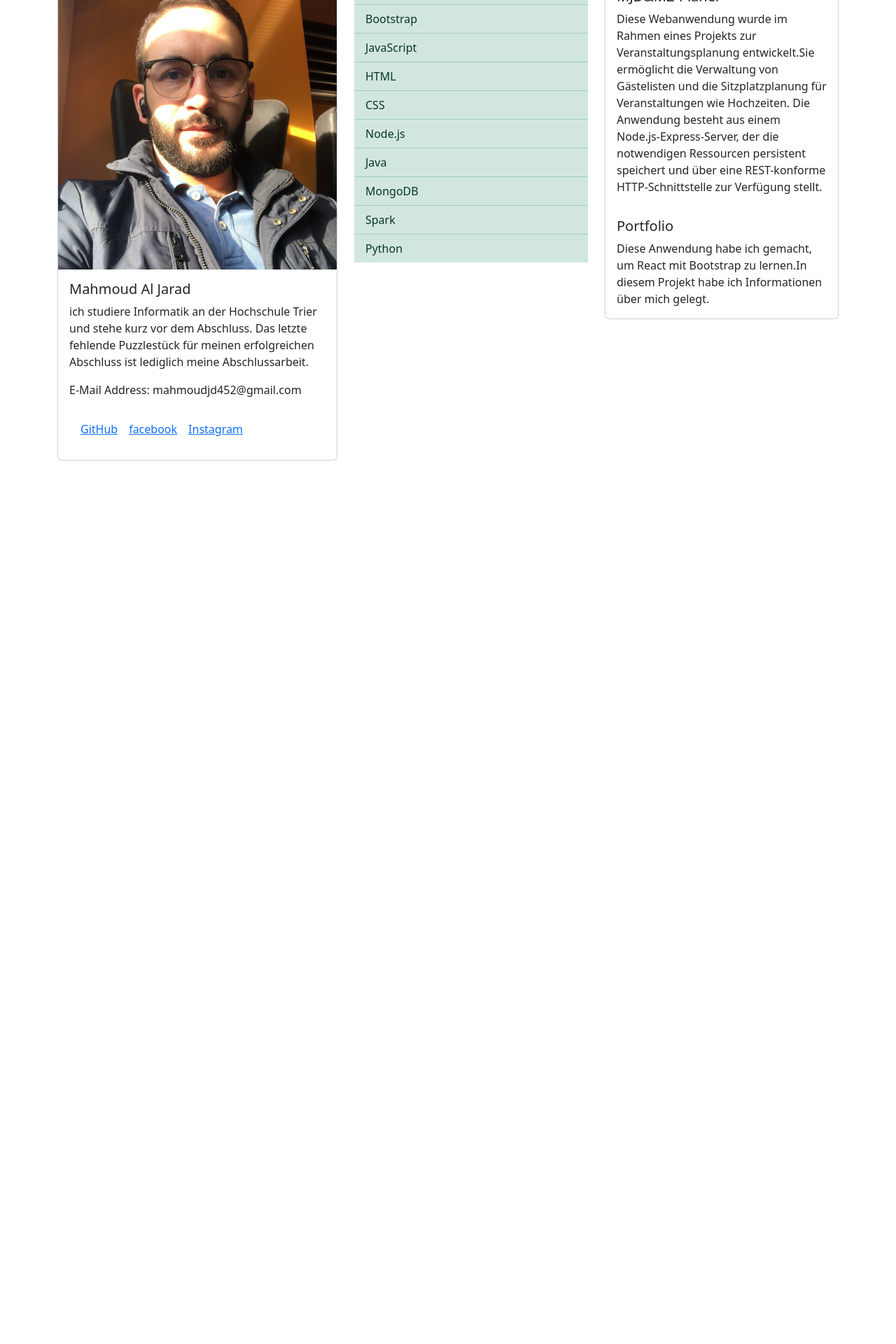
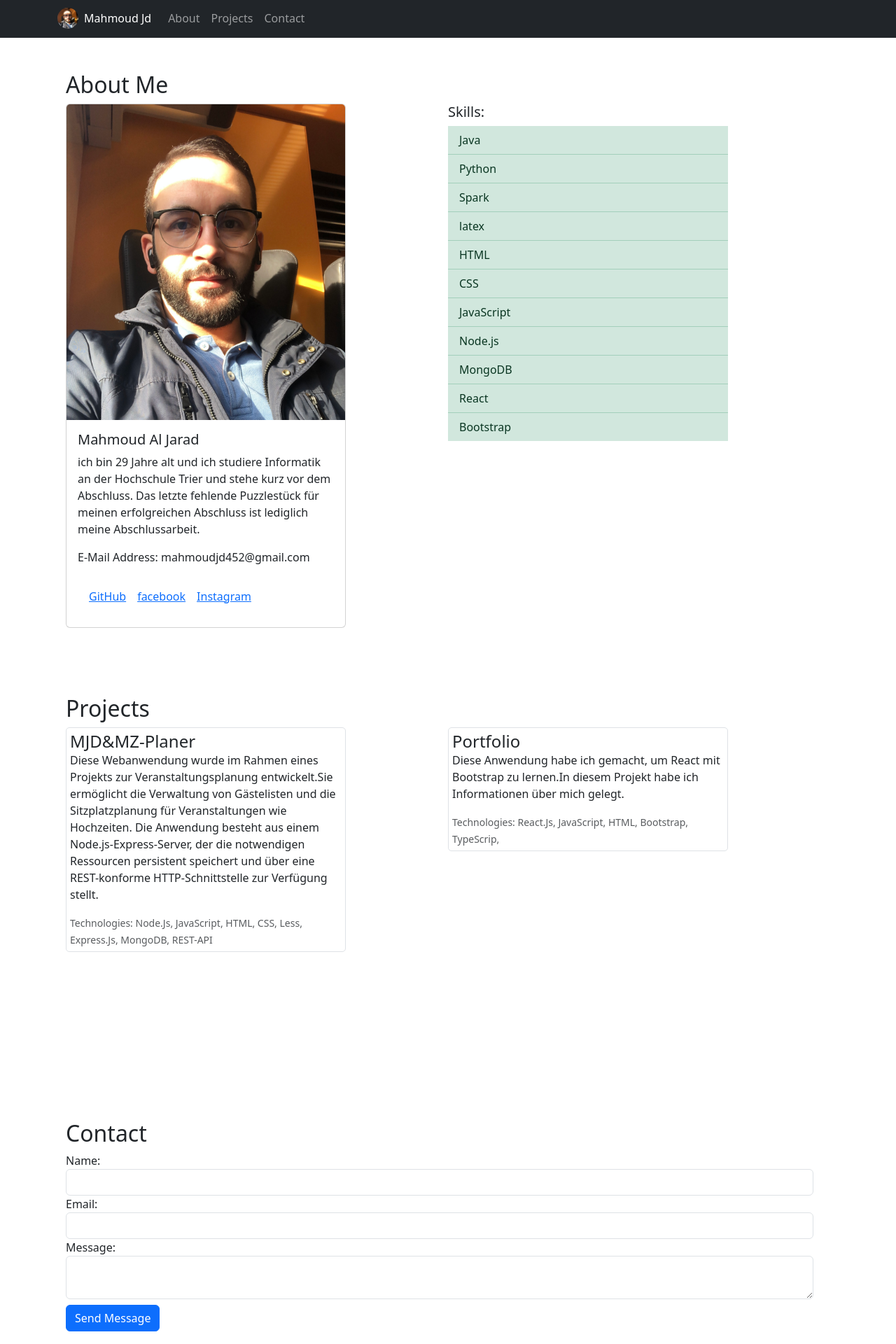
Before and after one commit to mahmoudjd/porfolio-website, a React (Vite) app: page / in a window 1280 px wide. Shown: the part 200-2120 px from the top of the page at 70% size. Before the commit the page ends 858 px from the top, so only its background shows below. Built offline with nearby package versions, Linux system fonts and the light colour scheme.

Commit message:
update the first version

```diff
--- a/src/App.tsx
+++ b/src/App.tsx
@@ -1,21 +1,24 @@
-import React, { useState } from "react";
 import "./App.css";
 import NavBar from "./components/NavBar";
 import Card from "./components/Card";
 import ListSkills from "./components/ListSkills";
 import ProjectList from "./components/ProjectList";
+import Header from "./components/Header";
+import Footer from "./components/Footer";
+import ContactForm from "./components/ContactForm";
 
 function App() {
   const person = {
     name: "Mahmoud Al Jarad",
     age: 29,
+    job: "Software Developer or Web Developer werde ich sein",
     photo: "./myfoto.jpeg",
     uni: "Hochschule Trier",
     link: "https://github.com/mahmoudjd",
     mail: "mahmoudjd452@gmail.com",
     facebook: "https://www.facebook.com/Mahmoud Jd",
     instagram: "https://www.instagram.com/mahmoudaljarad",
-    inforationen:
+    information:
       "ich studiere Informatik an der Hochschule Trier und stehe kurz vor dem Abschluss. Das letzte fehlende Puzzlestück für meinen erfolgreichen Abschluss ist lediglich meine Abschlussarbeit.",
   };
 
@@ -25,45 +28,79 @@ function App() {
       description:
         "Diese Webanwendung wurde im Rahmen eines Projekts zur Veranstaltungsplanung entwickelt." +
         "Sie ermöglicht die Verwaltung von Gästelisten und die Sitzplatzplanung für Veranstaltungen wie Hochzeiten. Die Anwendung besteht aus einem Node.js-Express-Server, der die notwendigen Ressourcen persistent speichert und über eine REST-konforme HTTP-Schnittstelle zur Verfügung stellt.",
+      technologies: [
+        "Node.Js",
+        "JavaScript",
+        "HTML",
+        "CSS",
+        "Less",
+        "Express.Js",
+        "MongoDB",
+        "REST-API",
+      ],
     },
     {
       title: "Portfolio",
       description:
         "Diese Anwendung habe ich gemacht, um React mit Bootstrap zu lernen." +
         "In diesem Projekt habe ich Informationen über mich gelegt.",
+      technologies: [
+        "React.Js",
+        "JavaScript",
+        "HTML",
+        "Bootstrap",
+        "TypeScrip, ",
+      ],
     },
   ];
 
   const skills = [
+    "Java",
+    "Python",
+    "Spark",
+    "latex",
+    "HTML",
+    "CSS",
+    "JavaScript",
+    "Node.js",
+    "MongoDB",
     "React",
     "Bootstrap",
-    "JavaScript",
-    "HTML",
-    "CSS",
-    "Node.js",
-    "Java",
-    "MongoDB",
-    "Spark",
-    "Python",
   ];
 
   return (
     <>
+      <Header name={person.name} job={person.job} />
       <NavBar />
-      <main className={"container  rounded mx-auto"}>
-        <div className="row">
+      <main
+        className={"container  rounded mx-auto"}
+        style={{ padding: "5px auto" }}
+      >
+        <div
+          className="row container my-5"
+          id="about"
+          style={{ marginTop: "15px" }}
+        >
+          <h2 className="text">About Me</h2>
           <div className="col">
             <Card person={person} />
           </div>
           <div className="col">
             <ListSkills skills={skills} />
           </div>
-
-          <div className="col">
+        </div>
+        <div className="row container my-5" id="projects">
+          <div className="col container my-5">
             <ProjectList projects={projects} />
           </div>
         </div>
+
+        <div className="row container my-5" id="contact">
+          <div className="col container my-5"></div>
+          <ContactForm />
+        </div>
       </main>
+      <Footer name={person.name} />
     </>
   );
 }
--- a/src/components/Card.tsx
+++ b/src/components/Card.tsx
@@ -1,10 +1,24 @@
-const Card = ({ person }) => {
+interface Person {
+  photo: string;
+  name: string;
+  information: string;
+  link: string;
+  facebook: string;
+  instagram: string;
+  mail: string;
+  age: number;
+}
+
+const Card = ({ person }: { person: Person }) => {
   return (
     <div className="card justify-content-md-center" style={{ width: "25rem" }}>
       <img src={person.photo} className="card-img-top mg-fluid" alt="person" />
       <div className="card-body">
         <h5 className="card-title">{person.name}</h5>
-        <p className="card-text">{person.inforationen}</p>
+
+        <p className="card-text">
+          ich bin {person.age} Jahre alt und {person.information}
+        </p>
         <p className="card-text ">E-Mail Address: {person.mail} </p>
 
         <div className="card-body">
--- /dev/null
+++ b/src/components/ContactForm.tsx
@@ -0,0 +1,50 @@
+const ContactForm = () => {
+  return (
+    <div className="container my-5">
+      <h2 className="text">Contact</h2>
+      <form id="contactForm">
+        <div className="form-group">
+          <label htmlFor="name">Name:</label>
+          <input
+            type="text"
+            className="form-control"
+            id="name"
+            name="name"
+            required
+          />
+        </div>
+
+        <div className="form-group">
+          <label htmlFor="email">Email:</label>
+          <input
+            type="email"
+            className="form-control"
+            id="email"
+            name="email"
+            required
+          />
+        </div>
+
+        <div className="form-group">
+          <label htmlFor="message">Message:</label>
+          <textarea
+            className="form-control"
+            id="message"
+            name="message"
+            required
+          ></textarea>
+        </div>
+
+        <button
+          type="submit"
+          className="btn btn-primary"
+          style={{ marginTop: "8px" }}
+        >
+          Send Message
+        </button>
+      </form>
+    </div>
+  );
+};
+
+export default ContactForm;
--- /dev/null
+++ b/src/components/Footer.tsx
@@ -0,0 +1,13 @@
+interface Props {
+  name: string;
+}
+
+const Footer = ({ name }: Props) => {
+  return (
+    <footer className="bg-dark text-white text-center py-3">
+      <p>&copy; 2024 {name}. All rights reserved.</p>
+    </footer>
+  );
+};
+
+export default Footer;
--- /dev/null
+++ b/src/components/Header.tsx
@@ -0,0 +1,15 @@
+interface Props {
+  name: string;
+  job: string;
+}
+
+const Header = ({ name, job }: Props) => {
+  return (
+    <header className="bg-dark text-white text-center py-5">
+      <h1>{name}</h1>
+      <p className="lead">{job}</p>
+    </header>
+  );
+};
+
+export default Header;
--- a/src/components/ListSkills.tsx
+++ b/src/components/ListSkills.tsx
@@ -1,7 +1,11 @@
-const ListSkills = ({ skills }) => {
+interface Props {
+  skills: Array<string>;
+}
+
+const ListSkills = ({ skills }: Props) => {
   return (
     <div style={{ maxWidth: "25rem" }}>
-      <h2 className="h5"> Skills: </h2>
+      <h1 className="h5"> Skills: </h1>
       <ul className="list-group list-group-flush list-group-item-success">
         {skills.map((item, index) => (
           <li className="list-group-item" key={index}>
--- a/src/components/NavBar.tsx
+++ b/src/components/NavBar.tsx
@@ -1,27 +1,43 @@
-import React from "react";
+import { useState } from "react";
 
 function NavBar() {
+  const [isNavCollapsed, setIsNavCollapsed] = useState(true);
+
+  const handleNavCollapse = () => setIsNavCollapsed(!isNavCollapsed);
+
   return (
-    <nav
-      className="d-flex align-items-center p-3 my-3 text-black bg-blue rounded shadow-sm"
-      style={{ top: "0" }}
-    >
-      <div className="container-fluid">
-        <a className="navbar-brand" href="#">
+    <nav className="navbar navbar-expand-lg navbar-dark bg-dark">
+      <div className="container">
+        <a className="navbar-brand d-flex align-items-center" href="#">
           <img
             src="myfoto.jpeg"
-            alt="mahmoud"
-            className=" me-3"
-            width="38"
-            height="38"
-            style={{ borderRadius: "50%" }}
+            alt="picture of person"
+            className="me-2 rounded-circle"
+            width="30"
+            height="30"
           />
-          <div className="lh-1">
-            <h1 className="h6 mb-0 lh-1 text black">Mahmoud Al Jarad</h1>
-
-            <small>mahmoudjd</small>
+          <div>
+            <h1 className="h6 mb-0 lh-1">Mahmoud Jd</h1>
           </div>
         </a>
+        <button
+          className="navbar-toggler"
+          type="button"
+          onClick={handleNavCollapse}
+        >
+          <span className="navbar-toggler-icon"></span>
+        </button>
+        <div className={`${isNavCollapsed ? "collapse" : ""} navbar-collapse`}>
+          <ul className="navbar-nav ml-auto">
+            {["About", "Projects", "Contact"].map((item, index) => (
+              <li className="nav-item" key={index}>
+                <a className="nav-link" href={`#${item.toLowerCase()}`}>
+                  {item}
+                </a>
+              </li>
+            ))}
+          </ul>
+        </div>
       </div>
     </nav>
   );
--- a/src/components/ProjectList.tsx
+++ b/src/components/ProjectList.tsx
@@ -1,18 +1,42 @@
-const ProjectList = ({ projects }) => {
+interface Props {
+  projects: Array<Project>;
+}
+
+interface Project {
+  title: string;
+  description: string;
+  technologies: Array<string>;
+}
+
+const ProjectList = ({ projects }: Props) => {
   return (
-    <div>
-      <h1 className="h5">Projects:</h1>
-      <div className="card">
+    <>
+      <h2 className="text">Projects</h2>
+      <div className="row">
         {projects.map((project, index) => (
-          <div className="card-body" key={index}>
-            <>
-              <h5 className="card-title"> {project.title}</h5>
-              <p className="card-text">{project.description}</p>
-            </>
+          <div className="col-md-6" key={index}>
+            <div className="card-mb-4">
+              <div
+                className="card-body border"
+                style={{
+                  maxWidth: "25rem",
+                  padding: "5px",
+                  borderRadius: "5px",
+                }}
+              >
+                <h4 className="card-title"> {project.title}</h4>
+                <p className="card-text">{project.description}</p>
+                <p className="card-text">
+                  <small className="text-muted">
+                    Technologies: {project.technologies.join(", ")}
+                  </small>
+                </p>
+              </div>
+            </div>
           </div>
         ))}
       </div>
-    </div>
+    </>
   );
 };
 
```
